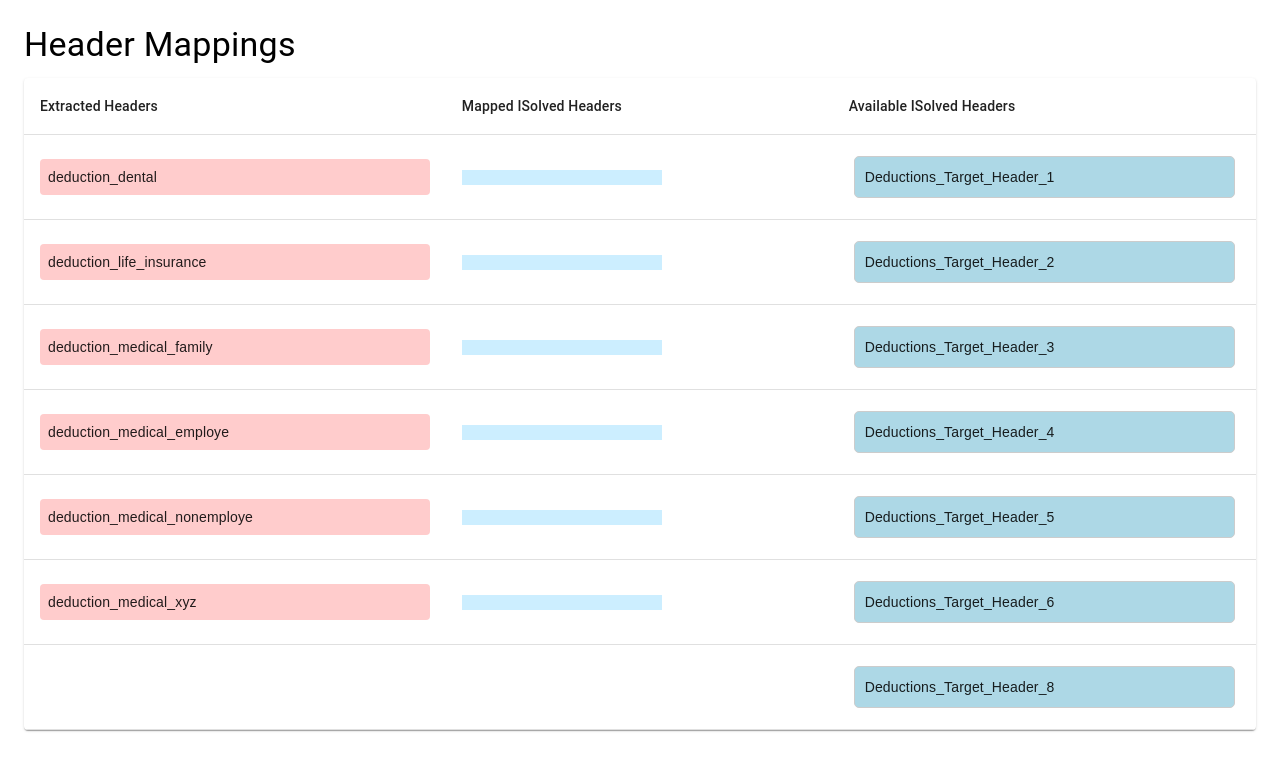
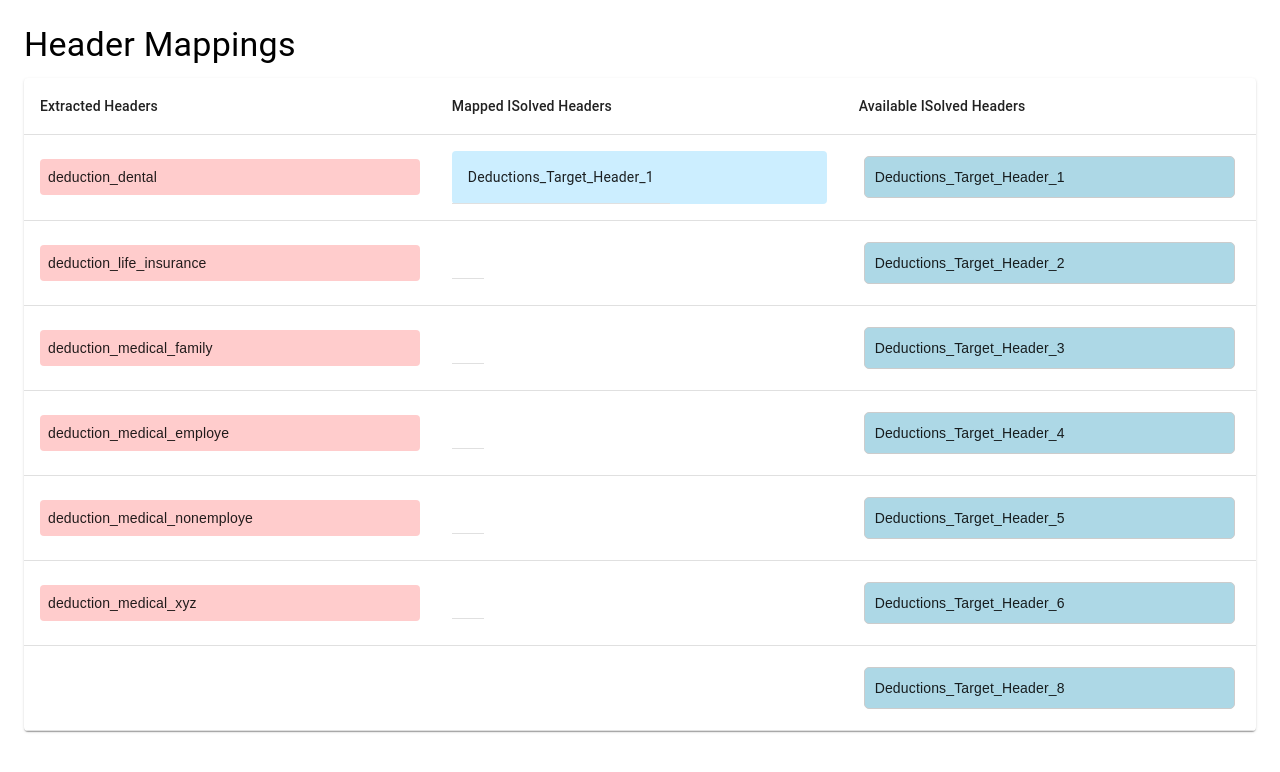
Before and after one commit to Muddasirr/BizManager, a React (Vite) app: page / in a window 1280 px wide. Shown: the top 772 px of the page. Built offline with nearby package versions, Linux system fonts and the light colour scheme; the HTML template or start-up script is replaced by a standard one.

Commit message:
Update DropZone.jsx

```diff
--- a/src/DropZone.jsx
+++ b/src/DropZone.jsx
@@ -1,13 +1,16 @@
 import React, { useState } from 'react';
 import { useDrop } from 'react-dnd';
+import { Box, Typography, TableCell } from '@mui/material';
+import { hex } from 'chroma-js';
 
-const DropZone = ({onDrop}) => {
-  const [value, setValue] = useState('');
+const DropZone = ({ onDrop, name }) => {
+  const [value, setValue] = useState(name);
+
   const [{ isOver }, drop] = useDrop(() => ({
     accept: 'item',
     drop: (item) => {
 
-    onDrop(item);
+      onDrop(item);
       setValue(item.name);
 
 
@@ -17,15 +20,21 @@ const DropZone = ({onDrop}) => {
     }),
   }));
 
+  const style = (value) => ({
+    backgroundColor: value === "" ? 'white' : '#cceeff',
+    borderRadius: 1,
+    textAlign: 'center'});
+
+  return (
 
 
-  return (
-    <div
-      ref={drop}
-     >
-    <input type="text" value={value} style={{background:'#cceeff',border:'none', width:"200px"}} />
+    <Box ref={drop} sx={
 
-    </div>
+
+      style(value)}>
+      <TableCell >{value}</TableCell>
+    </Box>
+
   );
 };
 
```
